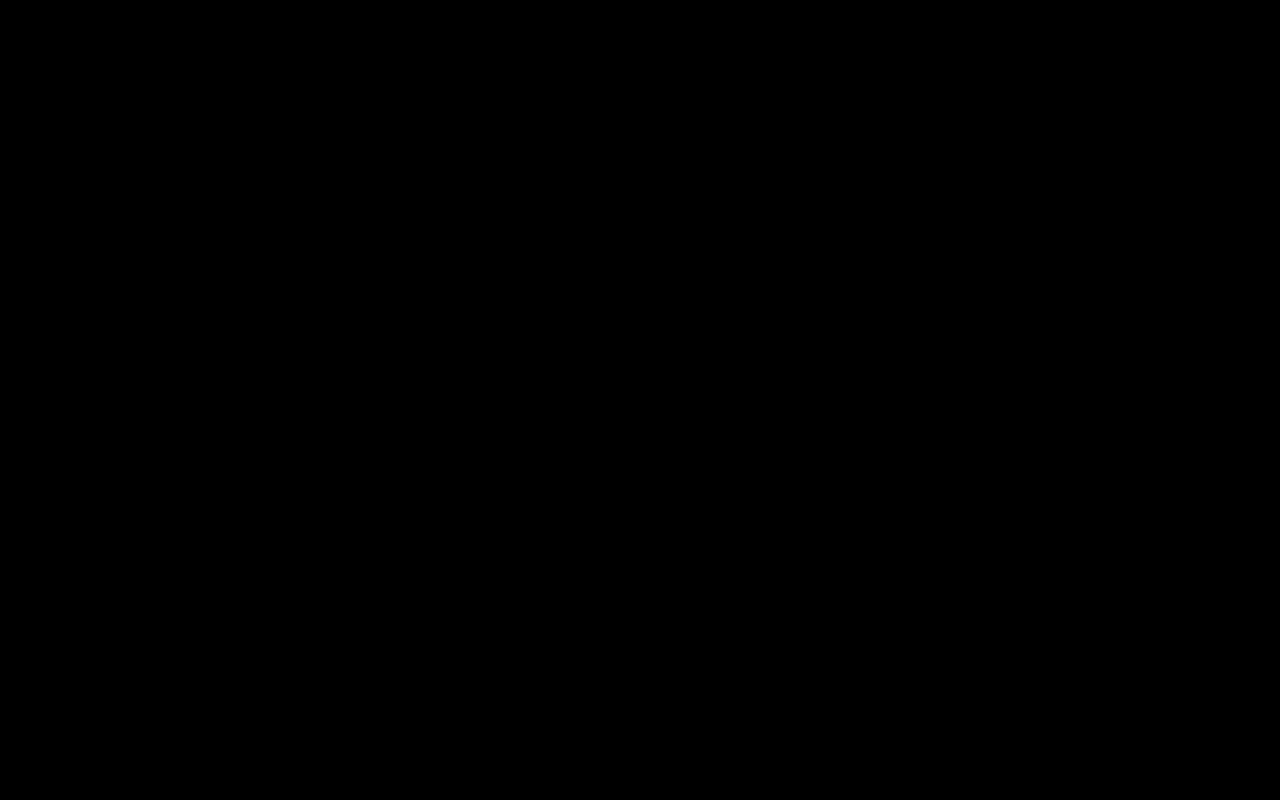
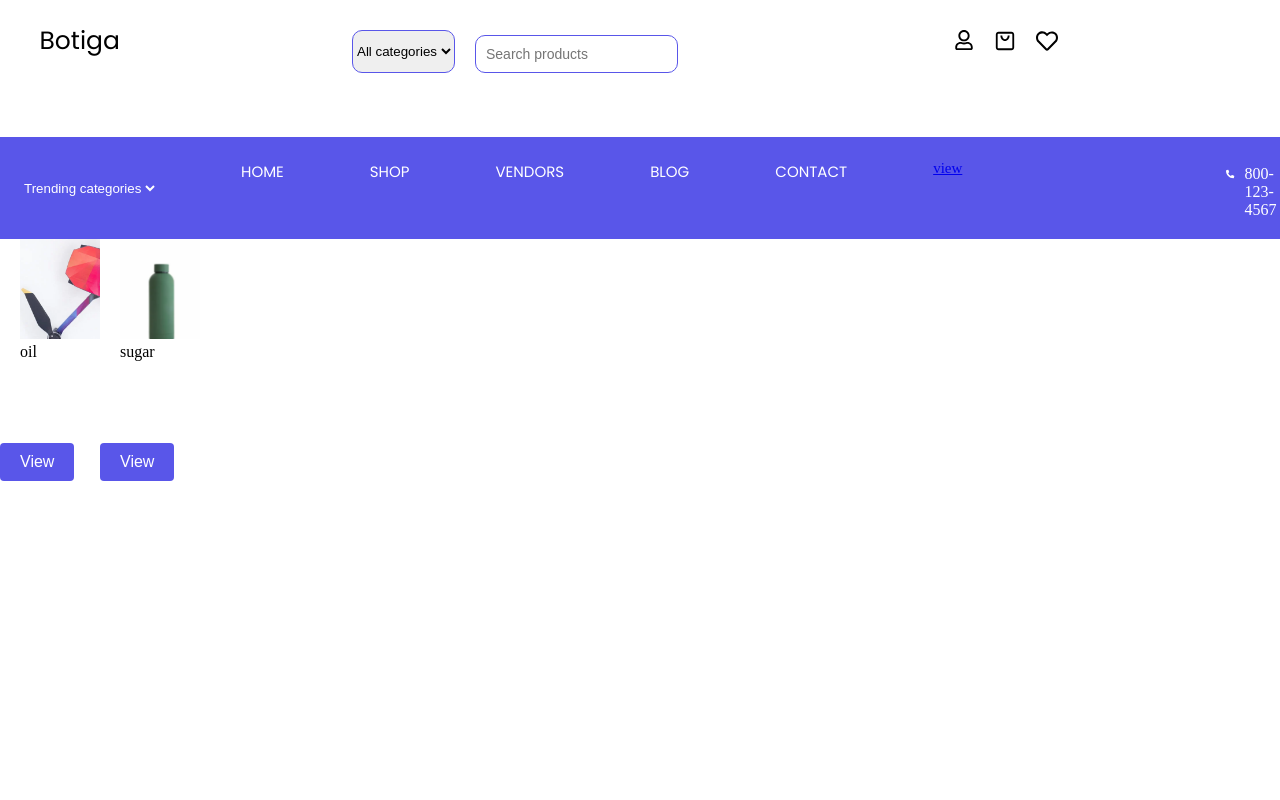
Before and after one commit to gisele-gisubizo/react-project-beginner, a React (Vite) app: page /view in a window 1280 px wide. Before the commit this address had no page. Shown: the top 800 px of the page. Built offline with nearby package versions, Linux system fonts and the light colour scheme.

Commit message:
useparm and usenavigate

```diff
--- a/src/App.jsx
+++ b/src/App.jsx
@@ -7,12 +7,14 @@ import { useState } from 'react'
  import Vendors from './components/Vendors'
  import Blog from './components/Blog'
  import Contact from './components/Contact'
- import Login from './components/Login'
+
 
 
 
 import './App.css'
 import { BrowserRouter,Route,Routes } from 'react-router-dom'
+import HomePage from './components/HomePage'
+import SinglePage from './components/SinglePage'
 
 
 
@@ -31,13 +33,14 @@ function App() {
       <Route path='/Footer'  Footer element={<Footer/>}/>
     <Route path='/Blog'  Blog element={<Blog/>}/>
 <Route path='/Contact'  Contact element={<Contact/>}/>
-
+<Route path='/view' element={<HomePage/>}/>
+  <Route path="/singlecard/:id" element={<SinglePage/>}/>
 
 
 
     </Route>
 
-      <Route path='/Login'  Login element={<Login/>}/>
+
 
 
 </Routes>
--- /dev/null
+++ b/src/components/HomePage.jsx
@@ -0,0 +1,47 @@
+import React from 'react'
+import('../styles/Home.css')
+import botiga from '../assets/botiga.webp'
+import('../styles/homepage.css')
+import bottle from '../assets/bottle.webp'
+import alexa from '../assets/alexa.webp'
+import { useNavigate } from 'react-router-dom'
+import mouse from '../assets/mouse.webp'
+export const data =[
+    {
+  id:1,
+  image:botiga,
+  cardTitle:'oil'
+
+    },
+
+    {
+        id:2,
+        image:bottle,
+        cardTitle:'sugar'
+
+    }
+]
+
+function HomePage() {
+    const navigation = useNavigate();
+    const handleNavigate=(id)=>{
+        navigation(`/singlecard/${id}`)
+    }
+return(
+<div className='container-trial'>
+{data.map((item)=>
+(
+    <div className='photo1' key={item.id}>
+        <div className='photo'><img src={item.image} className='photo2' /></div>
+        <div className='photo2'>{item.cardTitle}</div>
+        <button type='button' className='button2' onClick={()=>handleNavigate(item.id)}>
+            View</button>
+    </div>
+
+))}
+</div>
+)
+
+}
+
+export default HomePage;
--- a/src/components/Login.jsx
+++ /dev/null
@@ -1,14 +0,0 @@
-import React from "react"
-import '../styles/Login.css'
-
-
-function Login(){
-
-    return(
-
-        <div className="login-form">
-<h1>Login page</h1>
-        </div>
-    )
-}
-export default Login;
--- a/src/components/SignUp.jsx
+++ b/src/components/SignUp.jsx
@@ -7,21 +7,21 @@ import Form from "./form";
 
 
 
-const SignUp =({handleSign})=>
+const SignUp =({handleSign,handleLoginForm})=>
 {
 
     return(
        <div className="overlay-sign">
            <div className="content-sign">
             <div className="container-sign">
-                <h1>Sign up<IoMdClose className="icon-closed"/></h1>
+                <h1>Sign up<IoMdClose onClick={handleLoginForm}className="icon-closed"/></h1>
 
                    <input type="text"  placeholder="name" required/>
                    <input type="text"  placeholder="email" required/>
                    <input type="text" placeholder="password" required />
                    <input type="text" placeholder="Comfirm password" />
                    <button type="" className="button-sign">sign up</button>
-                   <div>Have an account? <span onClick={handleSign}>Sign in</span></div>
+                   <div>Have an account? <span onClick={handleLoginForm} className="span-form">Sign in</span></div>
 
             </div>
            </div>
--- /dev/null
+++ b/src/components/SinglePage.jsx
@@ -0,0 +1,13 @@
+import React from 'react'
+import { useParams } from 'react-router-dom';
+import('../styles/SinglePage.css')
+function SinglePage (){
+
+    return(
+        <div className='single'>
+   single Page
+        </div>
+    )
+}
+
+export default SinglePage;
--- a/src/components/form.jsx
+++ b/src/components/form.jsx
@@ -37,10 +37,10 @@ const Form =({handleLoginForm})=>
 
 
              <div className="forgot"><p>Forgot password</p></div>
-                 <div><p>Don't have an account?    <span onClick={handleSign}>Sign up</span></p></div>
+                 <div><p>Don't have an account?    <span onClick={handleSign} className="span-form">Sign up</span></p></div>
            </div>
            </div>
-           {form && <SignUp handleSign={handleSign}/> }
+           {form && <SignUp handleSign={handleSign} handleLoginForm={handleLoginForm}/> }
        </div>
 
     )
--- a/src/components/navbar.jsx
+++ b/src/components/navbar.jsx
@@ -68,6 +68,7 @@ function Navbar(){
         <Link to='/Vendors' className="custom-link"><li>VENDORS</li></Link>
         <Link to='/Blog' className="custom-link"> <li>BLOG</li></Link>
          <Link to='/Contact' className="custom-link"><li>CONTACT</li></Link>
+         <Link to ='/view'><li>view</li></Link>
 
          <div className="phone">
          <FaPhoneAlt size="18px" color="white"  />
--- a/src/styles/Login.css
+++ /dev/null
@@ -1,7 +0,0 @@
-.login-form{
-    background-color: aliceblue;
-    height: 100vh;
-}
-.login-form h1{
-    color: rgb(0, 0, 0);
-}
--- /dev/null
+++ b/src/styles/SinglePage.css
@@ -0,0 +1,5 @@
+.single{
+    background-color: white;
+    color: black;
+    height: 20vh;
+}
--- a/src/styles/form.css
+++ b/src/styles/form.css
@@ -82,3 +82,8 @@ border-color: rgb(89, 86, 233);;
     margin-bottom: 10px;
     margin-left: 15px;
   }
+
+  .span-form{
+    color: blue;
+    cursor:pointer;
+  }
--- /dev/null
+++ b/src/styles/homepage.css
@@ -0,0 +1,19 @@
+.container-trial{
+    height: 100vh;
+    background-color: white;
+    display: flex;
+    flex-direction: row;
+    display: 2rem;
+    color: black;
+
+}
+
+.photo1{
+    gap: 2rem;
+}
+
+.photo2{
+    width: 100px;
+    height: 100px;
+    padding-left: 20px;
+}
```
Also changed, not shown: src/components/DataSet.jsx (deleted, +0 -9 lines).
